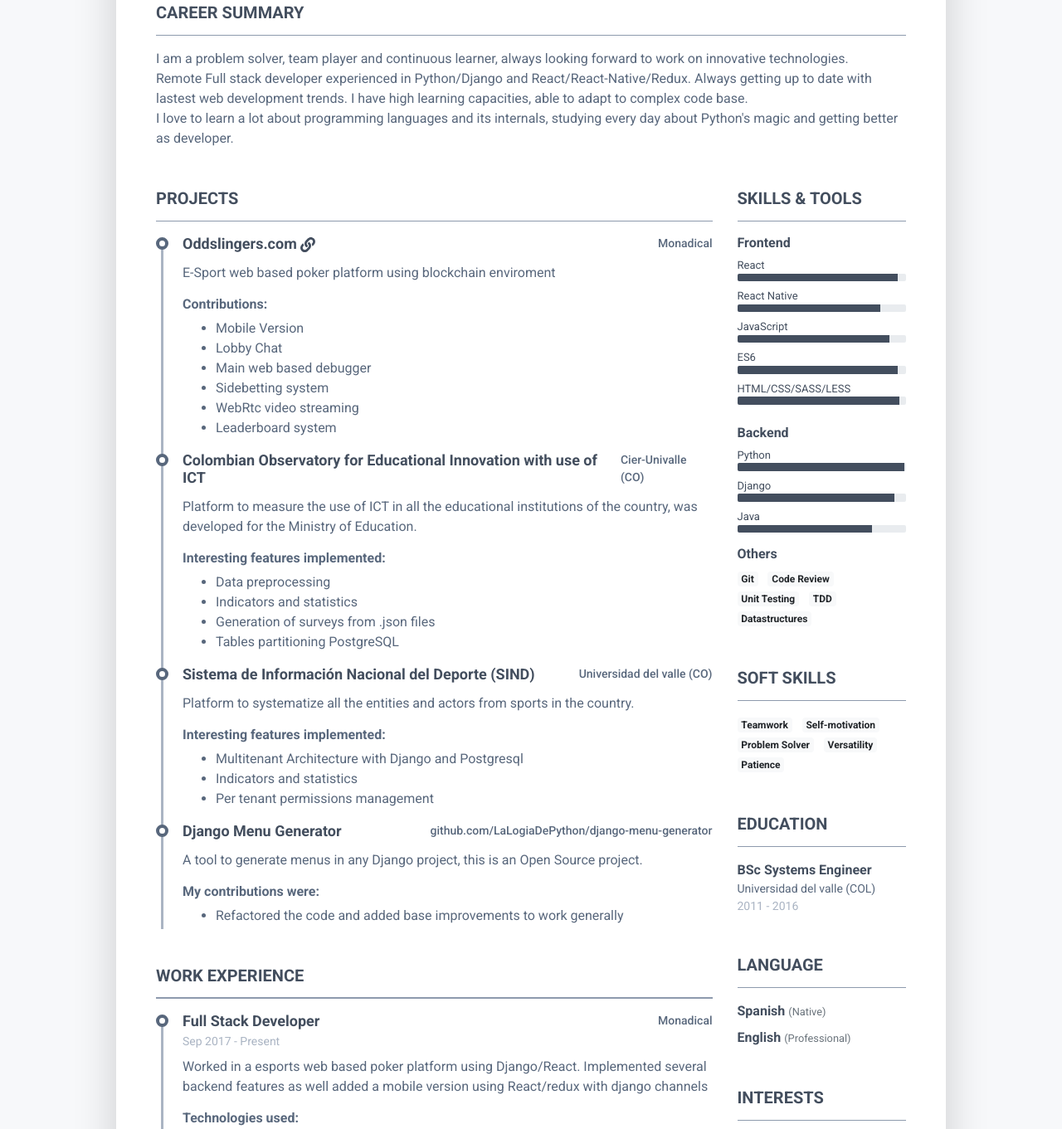
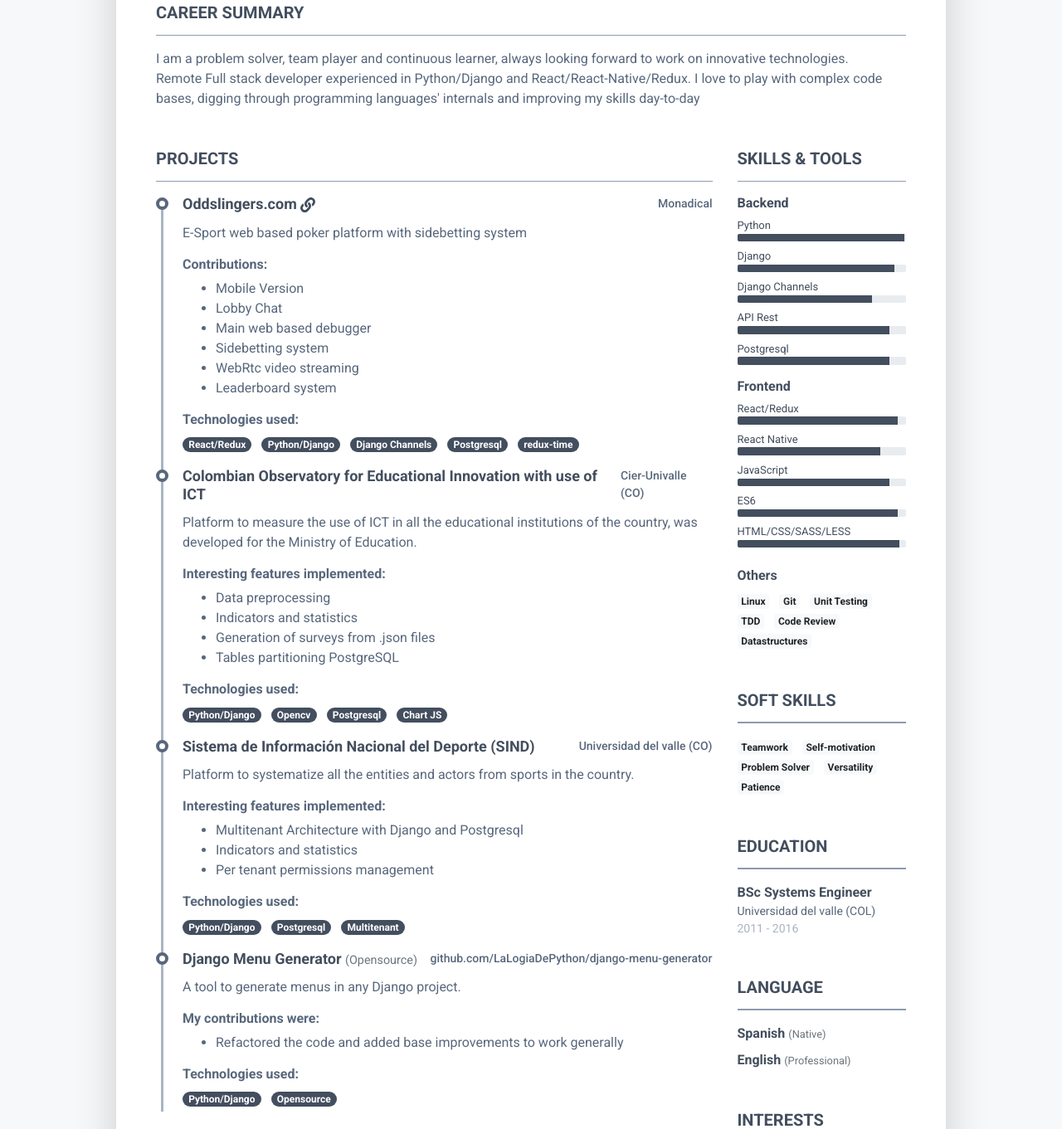
Before and after one commit to yamijuan/my-web-page, a plain HTML site: page index.html in a window 1280 px wide. Shown: the part 295-1656 px from the top of the page at 83% size. Drawn offline with Linux system fonts and the light colour scheme.

Commit message:
added suggestions

```diff
--- a/index.html
+++ b/index.html
@@ -40,10 +40,9 @@
                         </div><!--//primary-info-->
                         <div class="secondary-info ml-md-auto mt-2">
                             <ul class="resume-social list-unstyled">
-                                <li class="mb-3"><a href="#"><span class="fa-container text-center mr-2"><i class="fab fa-linkedin-in fa-fw"></i></span>linkedin.com/in/juandgoc/</a></li>
-                                <li class="mb-3"><a href="#"><span class="fa-container text-center mr-2"><i class="fab fa-github-alt fa-fw"></i></span>github.com/yamijuan</a></li>
-                                <li class="mb-3"><a href="#"><span class="fa-container text-center mr-2"><i class="fab fa-stack-overflow fa-fw"></i></span>stackoverflow.com/users/7686467</a></li>
-                                <li><a href="https://juandgoc.dev"><span class="fa-container text-center mr-2"><i class="fas fa-globe"></i></span>juandgoc.dev</a></li>
+                                <li class="mb-3"><a href="https://linkedin.com/in/juandgoc/"><span class="fa-container text-center mr-2"><i class="fab fa-linkedin-in fa-fw"></i></span>/juandgoc</a></li>
+                                <li class="mb-3"><a href="https://github.com/yamijuan"><span class="fa-container text-center mr-2"><i class="fab fa-github-alt fa-fw"></i></span>/yamijuan</a></li>
+                                <li class="mb-3"><a href="https://stackoverflow.com/users/7686467/juan-diego-garcia"><span class="fa-container text-center mr-2"><i class="fab fa-stack-overflow fa-fw"></i></span>/juan-diego-garcia</a></li>
                             </ul>
                         </div><!--//secondary-info-->
 
@@ -55,8 +54,7 @@
                     <h2 class="resume-section-title text-uppercase font-weight-bold pb-3 mb-3">Career Summary</h2>
                     <div class="resume-section-content">
                         <p class="mb-0">I am a problem solver, team player and continuous learner, always looking forward to work on innovative technologies.</p>
-                        <p class="mb-0">Remote Full stack developer experienced in Python/Django and React/React-Native/Redux. Always getting up to date with lastest web development trends. I have high learning capacities, able to adapt to complex code base.</p>
-                        <p class="mb-0">I love to learn a lot about programming languages and its internals, studying every day about Python's magic and getting better as developer.</p>
+                        <p class="mb-0">Remote Full stack developer experienced in Python/Django and React/React-Native/Redux. I love to play with complex code bases, digging through programming languages' internals and improving my skills day-to-day</p>
                     </div>
                 </section><!--//summary-section-->
                 <div class="row">
@@ -73,7 +71,7 @@
                                             </div><!--//row-->
                                         </div><!--//resume-timeline-item-header-->
                                         <div class="resume-timeline-item-desc">
-                                            <p>E-Sport web based poker platform using blockchain enviroment</p>
+                                            <p>E-Sport web based poker platform with sidebetting system</p>
                                             <h4 class="resume-timeline-item-desc-heading font-weight-bold">Contributions:</h4>
                                             <ul>
                                                 <li>Mobile Version</li>
@@ -82,6 +80,14 @@
                                                 <li>Sidebetting system</li>
                                                 <li>WebRtc video streaming</li>
                                                 <li>Leaderboard system</li>
+                                            </ul>
+                                            <h4 class="resume-timeline-item-desc-heading font-weight-bold">Technologies used:</h4>
+                                            <ul class="list-inline">
+                                                <li class="list-inline-item"><span class="badge badge-primary badge-pill">React/Redux</span></li>
+                                                <li class="list-inline-item"><span class="badge badge-primary badge-pill">Python/Django</span></li>
+                                                <li class="list-inline-item"><span class="badge badge-primary badge-pill">Django Channels</span></li>
+                                                <li class="list-inline-item"><span class="badge badge-primary badge-pill">Postgresql</span></li>
+                                                <li class="list-inline-item"><span class="badge badge-primary badge-pill">redux-time</span></li>
                                             </ul>
                                         </div><!--//resume-timeline-item-desc-->
                                     </article><!--//resume-timeline-item-->
@@ -101,6 +107,13 @@
                                                 <li>Generation of surveys from .json files</li>
                                                 <li>Tables partitioning PostgreSQL</li>
                                             </ul>
+                                            <h4 class="resume-timeline-item-desc-heading font-weight-bold">Technologies used:</h4>
+                                            <ul class="list-inline">
+                                                <li class="list-inline-item"><span class="badge badge-primary badge-pill">Python/Django</span></li>
+                                                <li class="list-inline-item"><span class="badge badge-primary badge-pill">Opencv</span></li>
+                                                <li class="list-inline-item"><span class="badge badge-primary badge-pill">Postgresql</span></li>
+                                                <li class="list-inline-item"><span class="badge badge-primary badge-pill">Chart JS</span></li>
+                                            </ul>
                                         </div><!--//resume-timeline-item-desc-->
                                     </article><!--//resume-timeline-item-->
                                     <article class="resume-timeline-item position-relative">
@@ -118,20 +131,31 @@
                                                 <li>Indicators and statistics</li>
                                                 <li>Per tenant permissions management</li>
                                             </ul>
+                                            <h4 class="resume-timeline-item-desc-heading font-weight-bold">Technologies used:</h4>
+                                            <ul class="list-inline">
+                                                <li class="list-inline-item"><span class="badge badge-primary badge-pill">Python/Django</span></li>
+                                                <li class="list-inline-item"><span class="badge badge-primary badge-pill">Postgresql</span></li>
+                                                <li class="list-inline-item"><span class="badge badge-primary badge-pill">Multitenant</span></li>
+                                            </ul>
                                         </div><!--//resume-timeline-item-desc-->
                                     </article><!--//resume-timeline-item-->
                                     <article class="resume-timeline-item position-relative">
                                         <div class="resume-timeline-item-header mb-2">
                                             <div class="d-flex flex-column flex-md-row">
-                                                <h3 class="resume-position-title font-weight-bold mb-1">Django Menu Generator</h3>
+                                                <h3 class="resume-position-title font-weight-bold mb-1">Django Menu Generator <small class="text-muted">(Opensource)</small></h3>
                                                 <div class="resume-company-name ml-auto">github.com/LaLogiaDePython/django-menu-generator</div>
                                             </div><!--//row-->
                                         </div><!--//resume-timeline-item-header-->
                                         <div class="resume-timeline-item-desc">
-                                            <p>A tool to generate menus in any Django project, this is an Open Source project.</p>
+                                            <p>A tool to generate menus in any Django project.</p>
                                             <h4 class="resume-timeline-item-desc-heading font-weight-bold">My contributions were:</h4>
                                             <ul>
                                                 <li>Refactored the code and added base improvements to work generally</li>
+                                            </ul>
+                                            <h4 class="resume-timeline-item-desc-heading font-weight-bold">Technologies used:</h4>
+                                            <ul class="list-inline">
+                                                <li class="list-inline-item"><span class="badge badge-primary badge-pill">Python/Django</span></li>
+                                                <li class="list-inline-item"><span class="badge badge-primary badge-pill">Opensource</span></li>
                                             </ul>
                                         </div><!--//resume-timeline-item-desc-->
                                     </article><!--//resume-timeline-item-->
@@ -261,11 +285,47 @@
                         <section class="resume-section skills-section mb-5">
                             <h2 class="resume-section-title text-uppercase font-weight-bold pb-3 mb-3">Skills &amp; Tools</h2>
                             <div class="resume-section-content">
+
+                                <div class="resume-skill-item">
+                                    <h4 class="resume-skills-cat font-weight-bold">Backend</h4>
+                                    <ul class="list-unstyled">
+                                        <li class="mb-2">
+                                            <div class="resume-skill-name">Python</div>
+                                            <div class="progress resume-progress">
+                                                <div class="progress-bar theme-progress-bar-dark" role="progressbar" style="width: 99%" aria-valuenow="25" aria-valuemin="0" aria-valuemax="100"></div>
+                                            </div>
+                                        </li>
+                                        <li class="mb-2">
+                                            <div class="resume-skill-name">Django</div>
+                                            <div class="progress resume-progress">
+                                                <div class="progress-bar theme-progress-bar-dark" role="progressbar" style="width: 93%" aria-valuenow="25" aria-valuemin="0" aria-valuemax="100"></div>
+                                            </div>
+                                        </li>
+                                        <li class="mb-2">
+                                            <div class="resume-skill-name">Django Channels</div>
+                                            <div class="progress resume-progress">
+                                                <div class="progress-bar theme-progress-bar-dark" role="progressbar" style="width: 80%" aria-valuenow="25" aria-valuemin="0" aria-valuemax="100"></div>
+                                            </div>
+                                        </li>
+                                        <li class="mb-2">
+                                            <div class="resume-skill-name">API Rest</div>
+                                            <div class="progress resume-progress">
+                                                <div class="progress-bar theme-progress-bar-dark" role="progressbar" style="width: 90%" aria-valuenow="25" aria-valuemin="0" aria-valuemax="100"></div>
+                                            </div>
+                                        </li>
+                                        <li class="mb-2">
+                                            <div class="resume-skill-name">Postgresql</div>
+                                            <div class="progress resume-progress">
+                                                <div class="progress-bar theme-progress-bar-dark" role="progressbar" style="width: 90%" aria-valuenow="25" aria-valuemin="0" aria-valuemax="100"></div>
+                                            </div>
+                                        </li>
+                                    </ul>
+                                </div><!--//resume-skill-item-->
                                 <div class="resume-skill-item">
                                     <h4 class="resume-skills-cat font-weight-bold">Frontend</h4>
                                     <ul class="list-unstyled mb-4">
                                         <li class="mb-2">
-                                            <div class="resume-skill-name">React</div>
+                                            <div class="resume-skill-name">React/Redux</div>
                                             <div class="progress resume-progress">
                                                 <div class="progress-bar theme-progress-bar-dark" role="progressbar" style="width: 95%" aria-valuenow="25" aria-valuemin="0" aria-valuemax="100"></div>
                                             </div>
@@ -299,36 +359,13 @@
                                 </div><!--//resume-skill-item-->
 
                                 <div class="resume-skill-item">
-                                    <h4 class="resume-skills-cat font-weight-bold">Backend</h4>
-                                    <ul class="list-unstyled">
-                                        <li class="mb-2">
-                                            <div class="resume-skill-name">Python</div>
-                                            <div class="progress resume-progress">
-                                                <div class="progress-bar theme-progress-bar-dark" role="progressbar" style="width: 99%" aria-valuenow="25" aria-valuemin="0" aria-valuemax="100"></div>
-                                            </div>
-                                        </li>
-                                        <li class="mb-2">
-                                            <div class="resume-skill-name">Django</div>
-                                            <div class="progress resume-progress">
-                                                <div class="progress-bar theme-progress-bar-dark" role="progressbar" style="width: 93%" aria-valuenow="25" aria-valuemin="0" aria-valuemax="100"></div>
-                                            </div>
-                                        </li>
-                                        <li class="mb-2">
-                                            <div class="resume-skill-name">Java</div>
-                                            <div class="progress resume-progress">
-                                                <div class="progress-bar theme-progress-bar-dark" role="progressbar" style="width: 80%" aria-valuenow="25" aria-valuemin="0" aria-valuemax="100"></div>
-                                            </div>
-                                        </li>
-                                    </ul>
-                                </div><!--//resume-skill-item-->
-
-                                <div class="resume-skill-item">
                                     <h4 class="resume-skills-cat font-weight-bold">Others</h4>
                                     <ul class="list-inline">
+                                        <li class="list-inline-item"><span class="badge badge-light">Linux</span></li>
                                         <li class="list-inline-item"><span class="badge badge-light">Git</span></li>
-                                        <li class="list-inline-item"><span class="badge badge-light">Code Review</span></li>
                                         <li class="list-inline-item"><span class="badge badge-light">Unit Testing</span></li>
                                         <li class="list-inline-item"><span class="badge badge-light">TDD</span></li>
+                                        <li class="list-inline-item"><span class="badge badge-light">Code Review</span></li>
                                         <li class="list-inline-item"><span class="badge badge-light">Datastructures</span></li>
                                     </ul>
                                 </div><!--//resume-skill-item-->
@@ -391,6 +428,9 @@
                                     <li class="mb-1">Gaming</li>
                                     <li class="mb-1">Game development</li>
                                     <li class="mb-1">Computer science</li>
+                                    <li class="mb-1">Futball</li>
+                                    <li class="mb-1">TCG</li>
+                                    <li class="mb-1">Workout</li>
                                 </ul>
                             </div>
                         </section><!--//interests-section-->
```
